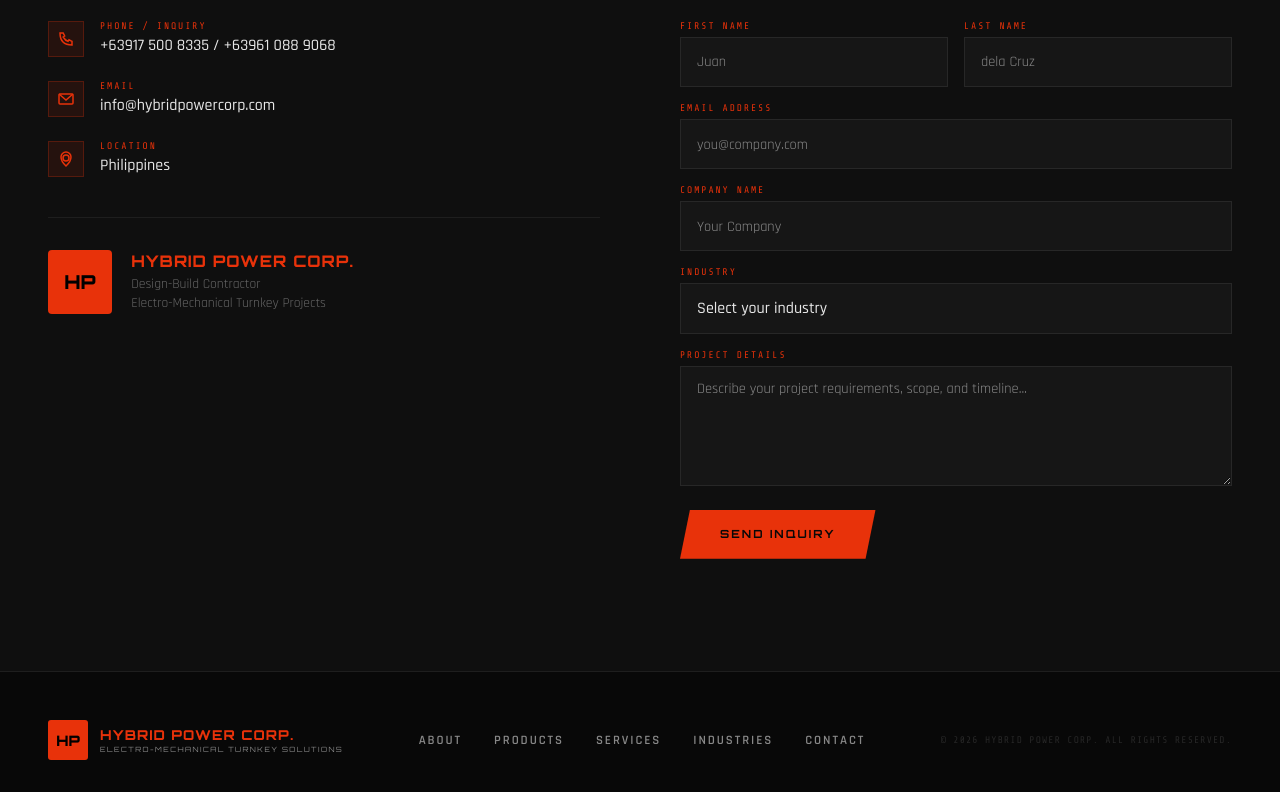
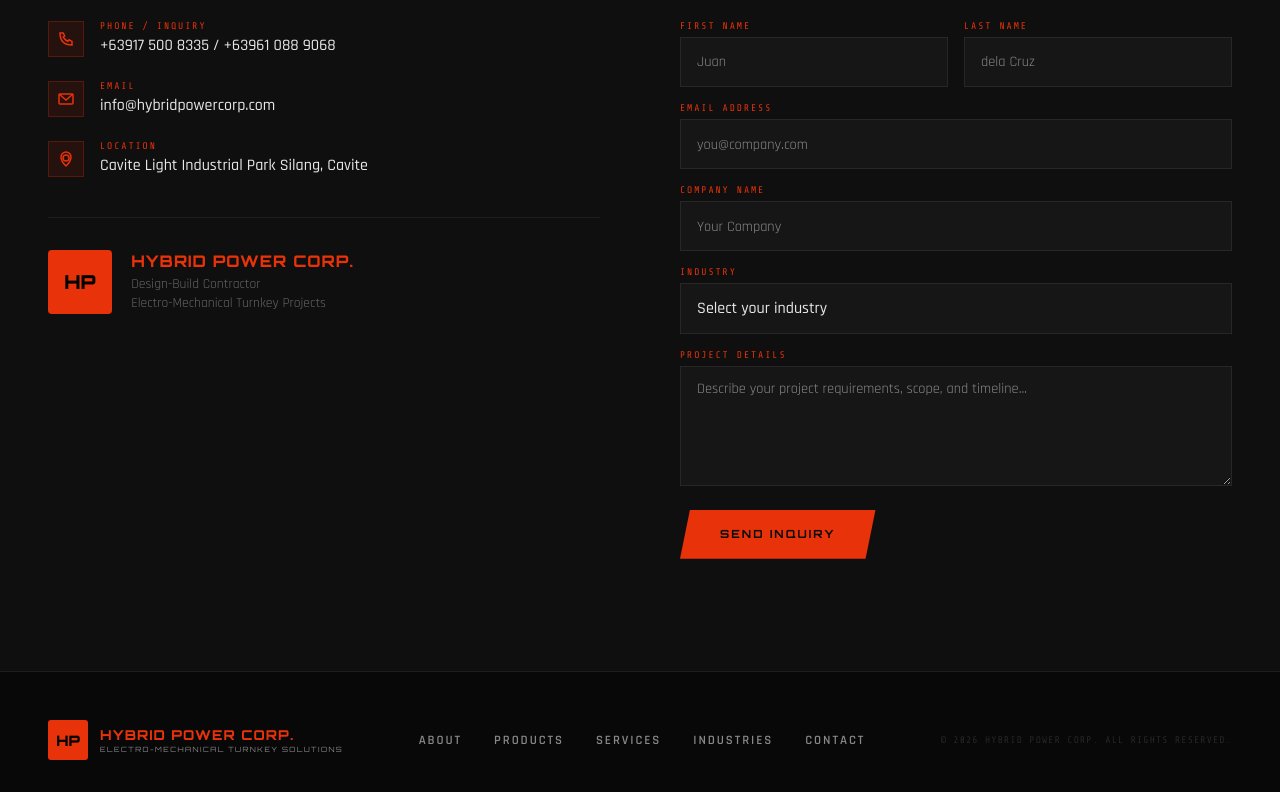
Before and after one commit to Souljaroy/HPC-Website, a plain HTML site: page index.html in a window 1280 px wide. Shown: the part 4843-5635 px from the top of the page. Drawn offline with nearby package versions, Linux system fonts and the light colour scheme; files whose address does not match are found by name.

Commit message:
Update location in contact information
Philippines > CLIP Silang, Cavite

```diff
--- a/index.html
+++ b/index.html
@@ -1943,7 +1943,7 @@
           </div>
           <div>
             <div class="contact-item-label">Location</div>
-            <div class="contact-item-value">Philippines</div>
+            <div class="contact-item-value">Cavite Light Industrial Park Silang, Cavite</div>
           </div>
         </div>
 
```
